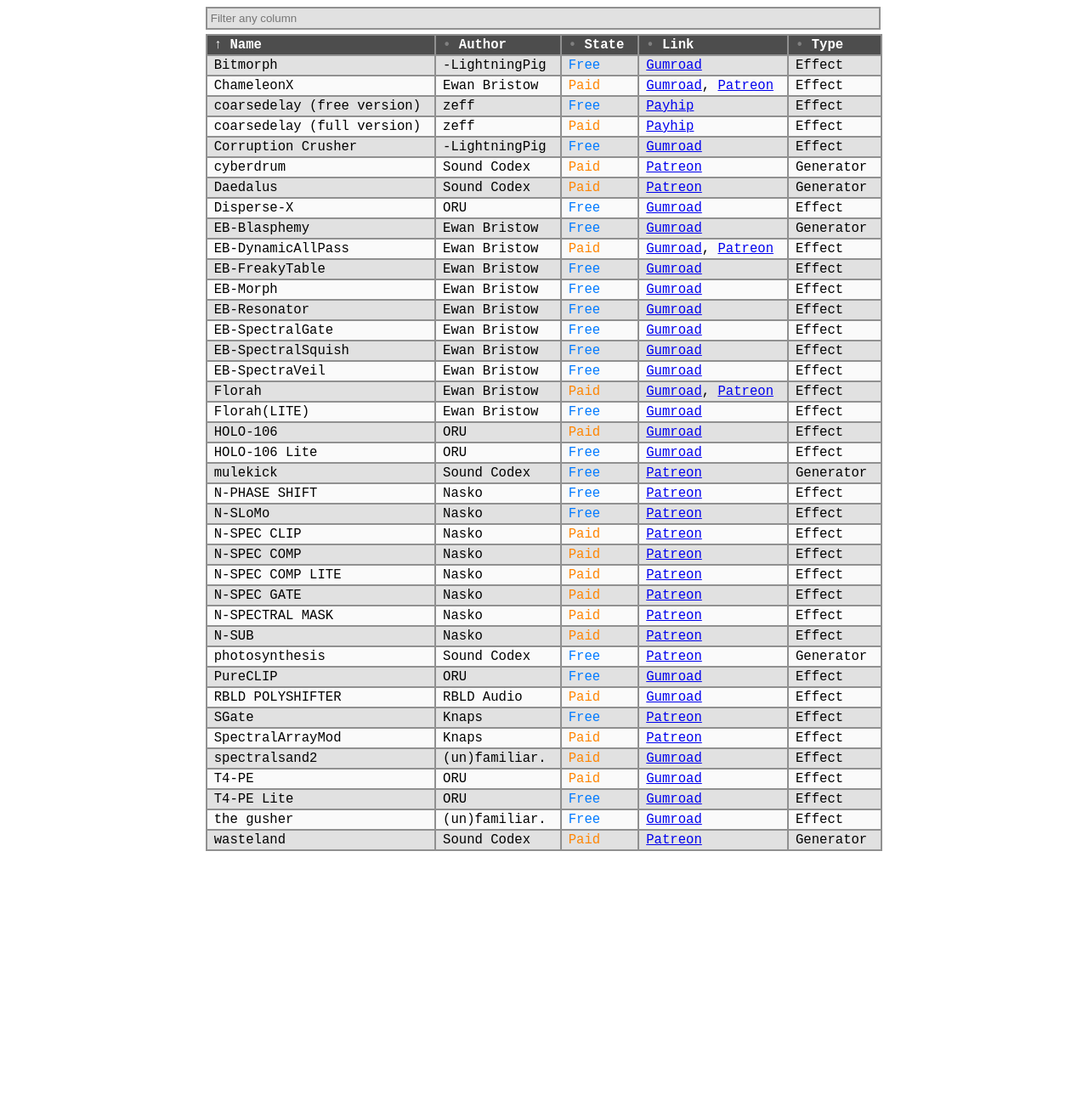
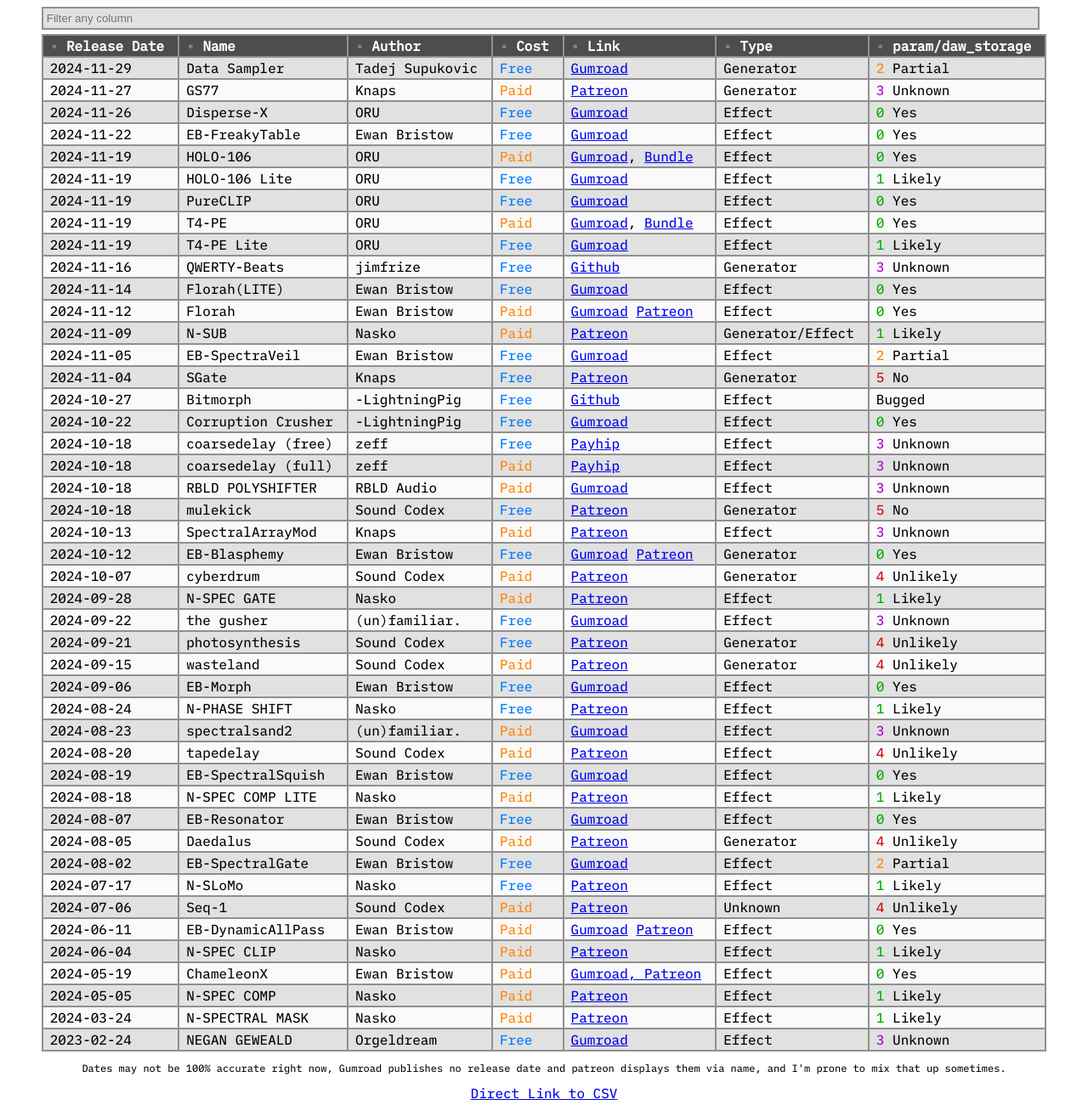
Before and after one commit to DemandDystopia/demanddystopia.github.io, a plain HTML site: page plugdata/plugdir/index.html in a window 1280 px wide. Shown: the whole page at 85% size. Before the commit the page ends 1010 px from the top, so only its background shows below. Drawn offline with Linux system fonts and the light colour scheme.

Commit message:
Add files via upload

```diff
--- a/plugdata/plugdir/index.html
+++ b/plugdata/plugdir/index.html
@@ -8,12 +8,19 @@
       :root {
         --row-color-even: #FAFAFA;;
         --row-color-odd: #E1E1E1;
+
+      }
+      @font-face {
+        font-family: 'IBMPlexMono';
+        src: url('fonts/IBMPlexMono-Text-Latin1.woff') format('woff');
       }
 
+
       body { background-color: #ffffff;
-        font-family: monospace;
-        font-size: 120%;
+        font-family: "IBMPlexMono", monospace;
+        font-feature-settings:"ss02" 1, "ss03" 1, "ss05" 1, "ss06" 1;
         }
+
 
       div {
        margin-left:auto;
@@ -52,6 +59,7 @@
         color: #007AFF;
       }
 
+
       #paid {
         color: #FF8500;
       }
@@ -78,322 +86,467 @@
         color: #FAFAFA;
       }
 
+      #state_Yes::first-letter, #state_likely::first-letter {
+        color: #00A900;
+      }
+      #state_partial::first-letter {
+        color: #FF8500;
+      }
+
+      #state_unlikely::first-letter, #state_no::first-letter {
+        color:#CE0000;
+      }
+      #state_unknown::first-letter {
+       color: #A500CE;
+      }
+
+      #state_Yes::after {
+        content:" Yes";
+      }
+      #state_likely::after {
+        content:" Likely";
+      }
+      #state_partial::after {
+        content:" Partial";
+      }
+
+      #state_unlikely::after{
+        content:" Unlikely";
+      }
+      #state_no::after {
+        content:" No";
+      }
+      #state_unknown::after {
+       content:" Unknown";
+      }
 
       </style>
 </head>
-<body onload="sortTable(0)">
+<body>
 <div id="centered">
-<input type="text" id="myInput" onkeyup="filterTable()" placeholder="Filter any column">
+<input type="text" id="myInput" onkeyup="searchTable()" placeholder="Filter any column">
 
 <table id="myTable">
   <tr>
-      <th onclick="sortTable(0)">Name</th>
-      <th onclick="sortTable(1)">Author</th>
-      <th onclick="sortTable(2)">State</th>
-      <th onclick="sortTable(3)">Link</th>
-      <th onclick="sortTable(4)">Type</th>
-
+    <th onclick="sortTable(0)">Release Date</th>
+    <th onclick="sortTable(1)">Name</th>
+    <th onclick="sortTable(2)">Author</th>
+    <th onclick="sortTable(3)">Cost</th>
+    <th onclick="sortTable(4)">Link</th>
+    <th onclick="sortTable(5)">Type</th>
+    <th onclick="sortTable(6)">param/daw_storage</th>
   </tr>
   <tr>
+    <td>2024-11-29</td>
+    <td>Data Sampler</td>
+    <td>Tadej Supukovic</td>
+    <td id="free">Free</td>
+    <td><a href="https://tdspkaudio.gumroad.com/l/datasampler?layout=profile">Gumroad</a></td>
+    <td>Generator</td>
+    <td id="state_partial">2</td>
+  </tr>
+  <tr>
+    <td>2024-11-27</td>
+    <td>GS77</td>
+    <td>Knaps</td>
+    <td id="paid">Paid</td>
+    <td><a href="https://www.patreon.com/posts/gs77-full-116821234">Patreon</a></td>
+    <td>Generator</td>
+    <td id="state_unknown">3</td>
+  </tr>
+  <tr>
+    <td>2024-11-26</td>
+    <td>Disperse-X</td>
+    <td>ORU</td>
+    <td id="free">Free</td>
+    <td><a href="https://oruaudio.gumroad.com/l/disperse-x">Gumroad</a></td>
+    <td>Effect</td>
+    <td id="state_Yes">0</td>
+  </tr>
+  <tr>
+    <td>2024-11-22</td>
     <td>EB-FreakyTable</td>
     <td>Ewan Bristow</td>
     <td id="free">Free</td>
-      <td><a href="https://ewanbristow.gumroad.com/l/freakytable"">Gumroad</a></td>
+    <td><a href="https://ewanbristow.gumroad.com/l/freakytable">Gumroad</a></td>
     <td>Effect</td>
-
+    <td id="state_Yes">0</td>
   </tr>
   <tr>
+    <td>2024-11-19</td>
+    <td>HOLO-106</td>
+    <td>ORU</td>
+    <td id="paid">Paid</td>
+    <td><a href="https://oruaudio.gumroad.com/l/holo106">Gumroad</a>, <a href="https://oruaudio.gumroad.com/l/retropalette?layout=profile">Bundle</a></td>
+    <td>Effect</td>
+    <td id="state_Yes">0</td>
+  </tr>
+  <tr>
+    <td>2024-11-19</td>
+    <td>HOLO-106 Lite</td>
+    <td>ORU</td>
+    <td id="free">Free</td>
+    <td><a href="https://oruaudio.gumroad.com/l/holo106lite">Gumroad</a></td>
+    <td>Effect</td>
+    <td id="state_likely">1</td>
+  </tr>
+  <tr>
+    <td>2024-11-19</td>
+    <td>PureCLIP</td>
+    <td>ORU</td>
+    <td id="free">Free</td>
+    <td><a href="https://oruaudio.gumroad.com/l/pureclip">Gumroad</a></td>
+    <td>Effect</td>
+    <td id="state_Yes">0</td>
+  </tr>
+  <tr>
+    <td>2024-11-19</td>
+    <td>T4-PE</td>
+    <td>ORU</td>
+    <td id="paid">Paid</td>
+    <td><a href="https://oruaudio.gumroad.com/l/t4pe">Gumroad</a>, <a href="https://oruaudio.gumroad.com/l/retropalette?layout=profile">Bundle</a></td>
+    <td>Effect</td>
+    <td id="state_Yes">0</td>
+  </tr>
+  <tr>
+    <td>2024-11-19</td>
+    <td>T4-PE Lite</td>
+    <td>ORU</td>
+    <td id="free">Free</td>
+    <td><a href="https://oruaudio.gumroad.com/l/t4pelite">Gumroad</a></td>
+    <td>Effect</td>
+    <td id="state_likely">1</td>
+  </tr>
+  <tr>
+    <td>2024-11-16</td>
+    <td>QWERTY-Beats</td>
+    <td>jimfrize</td>
+    <td id="free">Free</td>
+    <td><a href="https://github.com/jimfrize/qwerty-beats">Github</a></td>
+    <td>Generator</td>
+    <td id="state_unknown">3</td>
+  </tr>
+  <tr>
+    <td>2024-11-14</td>
     <td>Florah(LITE)</td>
     <td>Ewan Bristow</td>
     <td id="free">Free</td>
     <td><a href="https://ewanbristow.gumroad.com/l/FlorahLITE">Gumroad</a></td>
     <td>Effect</td>
-
+    <td id="state_Yes">0</td>
   </tr>
   <tr>
+    <td>2024-11-12</td>
+    <td>Florah</td>
+    <td>Ewan Bristow</td>
+    <td id="paid">Paid</td>
+    <td><a href="https://ewanbristow.gumroad.com/l/Florah">Gumroad</a> <a href="https://www.patreon.com/user?u=47612738">Patreon</a></td>
+    <td>Effect</td>
+    <td id="state_Yes">0</td>
+  </tr>
+  <tr>
+    <td>2024-11-09</td>
+    <td>N-SUB</td>
+    <td>Nasko</td>
+    <td id="paid">Paid</td>
+    <td><a href="https://www.patreon.com/posts/n-sub-plugdata-115682326">Patreon</a></td>
+    <td>Generator/Effect</td>
+    <td id="state_likely">1</td>
+  </tr>
+  <tr>
+    <td>2024-11-05</td>
     <td>EB-SpectraVeil</td>
     <td>Ewan Bristow</td>
     <td id="free">Free</td>
     <td><a href="https://ewanbristow.gumroad.com/l/spectraveil">Gumroad</a></td>
     <td>Effect</td>
-
+    <td id="state_partial">2</td>
   </tr>
   <tr>
+    <td>2024-11-04</td>
+    <td>SGate</td>
+    <td>Knaps</td>
+    <td id="free">Free</td>
+    <td><a href="https://www.patreon.com/posts/sgate-free-for-115304470">Patreon</a></td>
+    <td>Generator</td>
+    <td id="state_no">5</td>
+  </tr>
+  <tr>
+    <td>2024-10-27</td>
+    <td>Bitmorph</td>
+    <td>-LightningPig</td>
+    <td id="free">Free</td>
+    <td><a href="https://lightningpig.gumroad.com/l/bitmorph">Github</td>
+    <td>Effect</td>
+    <td>Bugged</td>
+  </tr>
+  <tr>
+    <td>2024-10-22</td>
+    <td>Corruption Crusher</td>
+    <td>-LightningPig</td>
+    <td id="free">Free</td>
+    <td><a href="https://lightningpig.gumroad.com/l/Corruptioncrusher">Gumroad</a></td>
+    <td>Effect</td>
+    <td id="state_Yes">0</td>
+  </tr>
+  <tr>
+    <td>2024-10-18</td>
+    <td>coarsedelay (free)</td>
+    <td>zeff</td>
+    <td id="free">Free</td>
+    <td><a href="https://payhip.com/b/UPhVE">Payhip</a></td>
+    <td>Effect</td>
+    <td id="state_unknown">3</td>
+  </tr>
+  <tr>
+    <td>2024-10-18</td>
+    <td>coarsedelay (full)</td>
+    <td>zeff</td>
+    <td id="paid">Paid</td>
+    <td><a href="https://payhip.com/b/UPhVE">Payhip</a></td>
+    <td>Effect</td>
+    <td id="state_unknown">3</td>
+  </tr>
+  <tr>
+    <td>2024-10-18</td>
+    <td>RBLD POLYSHIFTER</td>
+    <td>RBLD Audio</td>
+    <td id="paid">Paid</td>
+    <td><a href="https://rbldaudio.gumroad.com/l/polyshifter">Gumroad</a></td>
+    <td>Effect</td>
+    <td id="state_unknown">3</td>
+  </tr>
+  <tr>
+    <td>2024-10-18</td>
+    <td>mulekick</td>
+    <td>Sound Codex</td>
+    <td id="free">Free</td>
+    <td><a href="https://www.patreon.com/posts/free-kick-plugin-114234438">Patreon</a></td>
+    <td>Generator</td>
+    <td id="state_no">5</td>
+  </tr>
+  <tr>
+    <td>2024-10-13</td>
+    <td>SpectralArrayMod</td>
+    <td>Knaps</td>
+    <td id="paid">Paid</td>
+    <td><a href="https://www.patreon.com/posts/spectral-array-113919514">Patreon</a></td>
+    <td>Effect</td>
+    <td id="state_unknown">3</td>
+  </tr>
+  <tr>
+    <td>2024-10-12</td>
     <td>EB-Blasphemy</td>
     <td>Ewan Bristow</td>
     <td id="free">Free</td>
-      <td><a href="https://ewanbristow.gumroad.com/l/Blasphemy">Gumroad</a></td>
+    <td><a href="https://ewanbristow.gumroad.com/l/Florah">Gumroad</a> <a href="https://www.patreon.com/user?u=47612738">Patreon</a></td>
     <td>Generator</td>
-
+    <td id="state_Yes">0</td>
   </tr>
   <tr>
+    <td>2024-10-07</td>
+    <td>cyberdrum</td>
+    <td>Sound Codex</td>
+    <td id="paid">Paid</td>
+    <td><a href="https://www.patreon.com/posts/cyberdrum-v1-0-0-113553292">Patreon</a></td>
+    <td>Generator</td>
+    <td id="state_unlikely">4</td>
+  </tr>
+  <tr>
+    <td>2024-09-28</td>
+    <td>N-SPEC GATE</td>
+    <td>Nasko</td>
+    <td id="paid">Paid</td>
+    <td><a href="https://www.patreon.com/posts/n-spec-gate-fx-112905340">Patreon</a></td>
+    <td>Effect</td>
+    <td id="state_likely">1</td>
+  </tr>
+  <tr>
+    <td>2024-09-22</td>
+    <td>the gusher</td>
+    <td>(un)familiar.</td>
+    <td id="free">Free</td>
+    <td><a href="https://unfamiliartunes.gumroad.com/l/the-gusher">Gumroad</a></td>
+    <td>Effect</td>
+    <td id="state_unknown">3</td>
+  </tr>
+  <tr>
+    <td>2024-09-21</td>
+    <td>photosynthesis</td>
+    <td>Sound Codex</td>
+    <td id="free">Free</td>
+    <td><a href="https://www.patreon.com/posts/free-botanica-v1-112494633">Patreon</a></td>
+    <td>Generator</td>
+    <td id="state_unlikely">4</td>
+  </tr>
+  <tr>
+    <td>2024-09-15</td>
+    <td>wasteland</td>
+    <td>Sound Codex</td>
+    <td id="paid">Paid</td>
+    <td><a href="https://www.patreon.com/posts/wasteland-v1-0-1-112121744">Patreon</a></td>
+    <td>Generator</td>
+    <td id="state_unlikely">4</td>
+  </tr>
+  <tr>
+    <td>2024-09-06</td>
     <td>EB-Morph</td>
     <td>Ewan Bristow</td>
     <td id="free">Free</td>
     <td><a href="https://ewanbristow.gumroad.com/l/rrsdkv">Gumroad</a></td>
     <td>Effect</td>
-
+    <td id="state_Yes">0</td>
   </tr>
   <tr>
-      <td>Florah</td>
-      <td>Ewan Bristow</td>
-      <td id="paid">Paid</td>
-      <td><a href="https://ewanbristow.gumroad.com/l/Florah">Gumroad</a>, <a href="https://www.patreon.com/user?u=47612738">Patreon</a></td>
+    <td>2024-08-24</td>
+    <td>N-PHASE SHIFT</td>
+    <td>Nasko</td>
+    <td id="free">Free</td>
+    <td><a href="https://www.patreon.com/posts/n-phase-shift-fx-110714959">Patreon</a></td>
     <td>Effect</td>
-
+    <td id="state_likely">1</td>
   </tr>
   <tr>
+    <td>2024-08-23</td>
+    <td>spectralsand2</td>
+    <td>(un)familiar.</td>
+    <td id="paid">Paid</td>
+    <td><a href="https://unfamiliartunes.gumroad.com/l/spectralsand">Gumroad</a></td>
+    <td>Effect</td>
+    <td id="state_unknown">3</td>
+  </tr>
+  <tr>
+    <td>2024-08-20</td>
+    <td>tapedelay</td>
+    <td>Sound Codex</td>
+    <td id="paid">Paid</td>
+    <td><a href="https://www.patreon.com/posts/tapedelay-v1-4-0-110438245">Patreon</a></td>
+    <td>Effect</td>
+    <td id="state_unlikely">4</td>
+  </tr>
+  <tr>
+    <td>2024-08-19</td>
     <td>EB-SpectralSquish</td>
     <td>Ewan Bristow</td>
     <td id="free">Free</td>
     <td><a href="https://ewanbristow.gumroad.com/l/SpectralSquish">Gumroad</a></td>
     <td>Effect</td>
-
+    <td id="state_Yes">0</td>
   </tr>
   <tr>
+    <td>2024-08-18</td>
+    <td>N-SPEC COMP LITE</td>
+    <td>Nasko</td>
+    <td id="paid">Paid</td>
+    <td><a href="https://www.patreon.com/posts/n-spec-comp-lite-110333394">Patreon</a></td>
+    <td>Effect</td>
+    <td id="state_likely">1</td>
+  </tr>
+  <tr>
+    <td>2024-08-07</td>
     <td>EB-Resonator</td>
     <td>Ewan Bristow</td>
     <td id="free">Free</td>
     <td><a href="https://ewanbristow.gumroad.com/l/EBResonator">Gumroad</a></td>
     <td>Effect</td>
-
+    <td id="state_Yes">0</td>
   </tr>
   <tr>
+    <td>2024-08-05</td>
+    <td>Daedalus</td>
+    <td>Sound Codex</td>
+    <td id="paid">Paid</td>
+    <td><a href="https://www.patreon.com/posts/daedalus-v1-0-2-109511951">Patreon</a></td>
+    <td>Generator</td>
+    <td id="state_unlikely">4</td>
+  </tr>
+  <tr>
+    <td>2024-08-02</td>
     <td>EB-SpectralGate</td>
     <td>Ewan Bristow</td>
     <td id="free">Free</td>
     <td><a href="https://ewanbristow.gumroad.com/l/SpectralGate">Gumroad</a></td>
     <td>Effect</td>
+    <td id="state_partial">2</td>
   </tr>
   <tr>
-      <td>EB-DynamicAllPass</td>
-      <td>Ewan Bristow</td>
-      <td id="paid">Paid</td>
-      <td><a href="https://ewanbristow.gumroad.com/l/EB-DynamicAllPass">Gumroad</a>, <a href="https://www.patreon.com/user?u=47612738">Patreon</a></td>
-      <td>Effect</td>
-
-  </tr>
-  <tr>
-      <td>ChameleonX</td>
-      <td>Ewan Bristow</td>
-      <td id="paid">Paid</td>
-      <td><a href="https://ewanbristow.gumroad.com/l/chameleonxbeta">Gumroad</a>, <a href="https://www.patreon.com/user?u=47612738">Patreon</a></td>
-      <td>Effect</td>
-
-  </tr>
-  <tr>
-      <td>N-SUB</td>
-      <td>Nasko</td>
-      <td id="paid">Paid</td>
-      <td><a href="https://www.patreon.com/posts/n-sub-plugdata-115682326">Patreon</a></td>
-      <td>Effect</td>
-  </tr>
-  <tr>
-      <td>N-SPEC GATE</td>
-      <td>Nasko</td>
-      <td id="paid">Paid</td>
-      <td><a href="https://www.patreon.com/posts/n-spec-gate-fx-112905340">Patreon</a></td>
-      <td>Effect</td>
-  </tr>
-  <tr>
-      <td>N-PHASE SHIFT</td>
-      <td>Nasko</td>
-      <td id="free">Free</td>
-      <td><a href="https://www.patreon.com/posts/n-phase-shift-fx-110714959">Patreon</a></td>
-      <td>Effect</td>
-  </tr>
-  <tr>
-      <td>N-SPEC COMP LITE</td>
-      <td>Nasko</td>
-      <td id="paid">Paid</td>
-      <td><a href="https://www.patreon.com/posts/n-spec-comp-lite-110333394">Patreon</a></td>
-      <td>Effect</td>
-  </tr>
-  <tr>
+    <td>2024-07-17</td>
     <td>N-SLoMo</td>
     <td>Nasko</td>
     <td id="free">Free</td>
     <td><a href="https://www.patreon.com/posts/n-slomo-plugdata-106385744">Patreon</a></td>
     <td>Effect</td>
+    <td id="state_likely">1</td>
   </tr>
   <tr>
+    <td>2024-07-06</td>
+    <td>Seq-1</td>
+    <td>Sound Codex</td>
+    <td id="paid">Paid</td>
+    <td><a href="https://www.patreon.com/posts/seq-1-patch-107603506">Patreon</a></td>
+    <td >Unknown</td>
+    <td id="state_unlikely">4</td>
+  </tr>
+  <tr>
+    <td>2024-06-11</td>
+    <td>EB-DynamicAllPass</td>
+    <td>Ewan Bristow</td>
+    <td id="paid">Paid</td>
+    <td><a href="https://ewanbristow.gumroad.com/l/Florah">Gumroad</a> <a href="https://www.patreon.com/user?u=47612738">Patreon</a></td>
+    <td>Effect</td>
+    <td id="state_Yes">0</td>
+  </tr>
+  <tr>
+    <td>2024-06-04</td>
     <td>N-SPEC CLIP</td>
     <td>Nasko</td>
     <td id="paid">Paid</td>
     <td><a href="https://www.patreon.com/posts/n-spec-clip-fx-105527346">Patreon</a></td>
     <td>Effect</td>
+    <td id="state_likely">1</td>
   </tr>
   <tr>
+    <td>2024-05-19</td>
+    <td>ChameleonX</td>
+    <td>Ewan Bristow</td>
+    <td id="paid">Paid</td>
+    <td><a href="https://ewanbristow.gumroad.com/l/chameleonxbeta, https://www.patreon.com/user?u=47612738">Gumroad, Patreon</a></td>
+    <td>Effect</td>
+    <td id="state_Yes">0</td>
+  </tr>
+  <tr>
+    <td>2024-05-05</td>
     <td>N-SPEC COMP</td>
     <td>Nasko</td>
     <td id="paid">Paid</td>
     <td><a href="https://www.patreon.com/posts/n-spec-comp-fx-103688179">Patreon</a></td>
     <td>Effect</td>
+    <td id="state_likely">1</td>
   </tr>
   <tr>
+    <td>2024-03-24</td>
     <td>N-SPECTRAL MASK</td>
     <td>Nasko</td>
     <td id="paid">Paid</td>
     <td><a href="https://www.patreon.com/posts/n-spectral-mask-100980671">Patreon</a></td>
     <td>Effect</td>
+    <td id="state_likely">1</td>
   </tr>
   <tr>
-      <td>T4-PE</td>
-      <td>ORU</td>
-      <td id="paid">Paid</td>
-      <td><a href="https://oruaudio.gumroad.com/l/t4pe">Gumroad</a></td>
+    <td>2023-02-24</td>
+    <td>NEGAN GEWEALD</td>
+    <td>Orgeldream</td>
+    <td id="free">Free</td>
+    <td><a href="https://orgeldream.gumroad.com/l/negangeweald">Gumroad</a></td>
     <td>Effect</td>
-
-  </tr>
-  <tr>
-      <td>T4-PE Lite</td>
-      <td>ORU</td>
-      <td id="free">Free</td>
-      <td><a href="https://oruaudio.gumroad.com/l/t4pelite">Gumroad</a></td>
-      <td>Effect</td>
-  </tr>
-  <tr>
-      <td>HOLO-106</td>
-      <td>ORU</td>
-      <td id="paid">Paid</td>
-      <td><a href="https://oruaudio.gumroad.com/l/holo106">Gumroad</a></td>
-      <td>Effect</td>
-
-  </tr>
-  <tr>
-      <td>HOLO-106 Lite</td>
-      <td>ORU</td>
-      <td id="free">Free</td>
-      <td><a href="https://oruaudio.gumroad.com/l/holo106lite">Gumroad</a></td>
-      <td>Effect</td>
-  </tr>
-  <tr>
-      <td>PureCLIP</td>
-      <td>ORU</td>
-      <td id="free">Free</td>
-      <td><a href="https://oruaudio.gumroad.com/l/pureclip">Gumroad</a></td>
-      <td>Effect</td>
-
-  </tr>
-  <tr>
-      <td>Disperse-X</td>
-      <td>ORU</td>
-      <td id="free">Free</td>
-      <td><a href="https://oruaudio.gumroad.com/l/disperse-x">Gumroad</a></td>
-      <td>Effect</td>
-
-  </tr>
-  <tr>
-      <td>coarsedelay (free version)</td>
-      <td>zeff</td>
-      <td id="free">Free</td>
-      <td><a href="https://payhip.com/b/UPhVE">Payhip</a></td>
-      <td>Effect</td>
-  </tr>
-  <tr>
-      <td>coarsedelay (full version)</td>
-      <td>zeff</td>
-      <td id="paid">Paid</td>
-      <td><a href="https://payhip.com/b/UPhVE">Payhip</a></td>
-      <td>Effect</td>
-  </tr>
-  <tr>
-      <td>SGate</td>
-      <td>Knaps</td>
-      <td id="free">Free</td>
-      <td><a href="https://www.patreon.com/posts/sgate-free-for-115304470">Patreon</a></td>
-      <td>Effect</td>
-
-  </tr>
-  <tr>
-      <td>SpectralArrayMod</td>
-      <td>Knaps</td>
-      <td id="paid">Paid</td>
-      <td><a href="https://www.patreon.com/posts/spectral-array-113919514">Patreon</a></td>
-      <td>Effect</td>
-
-  </tr>
-  <tr>
-      <td>photosynthesis</td>
-      <td>Sound Codex</td>
-      <td id="free">Free</td>
-      <td><a href="https://www.patreon.com/posts/free-botanica-v1-112494633">Patreon</a></td>
-      <td>Generator</td>
-
-  </tr>
-  <tr>
-      <td>wasteland</td>
-      <td>Sound Codex</td>
-      <td id="paid">Paid</td>
-      <td><a href="https://www.patreon.com/posts/wasteland-v1-0-1-112121744">Patreon</a></td>
-      <td>Generator</td>
-  </tr>
-  <tr>
-      <td>Daedalus</td>
-      <td>Sound Codex</td>
-      <td id="paid">Paid</td>
-      <td><a href="https://www.patreon.com/posts/daedalus-v1-0-2-109511951">Patreon</a></td>
-      <td>Generator</td>
-
-  </tr>
-  <tr>
-      <td>cyberdrum</td>
-      <td>Sound Codex</td>
-      <td id="paid">Paid</td>
-      <td><a href="https://www.patreon.com/posts/cyberdrum-v1-0-0-113553292">Patreon</a></td>
-      <td>Generator</td>
-
-  </tr>
-  <tr>
-      <td>mulekick</td>
-      <td>Sound Codex</td>
-      <td id="free">Free</td>
-      <td><a href="https://www.patreon.com/posts/free-kick-plugin-114234438">Patreon</a></td>
-      <td>Generator</td>
-
-  </tr>
-  <tr>
-      <td>spectralsand2</td>
-      <td>(un)familiar.</td>
-      <td id="paid">Paid</td>
-      <td><a href="https://unfamiliartunes.gumroad.com/l/spectralsand">Gumroad</a></td>
-      <td>Effect</td>
-
-  </tr>
-  <tr>
-      <td>the gusher</td>
-      <td>(un)familiar.</td>
-      <td id="free">Free</td>
-      <td><a href="https://unfamiliartunes.gumroad.com/l/the-gusher">Gumroad</a></td>
-      <td>Effect</td>
-  </tr>
-  <tr>
-      <td>RBLD POLYSHIFTER</td>
-      <td>RBLD Audio</td>
-      <td id="paid">Paid</td>
-      <td><a href="https://rbldaudio.gumroad.com/l/polyshifter">Gumroad</a></td>
-      <td>Effect</td>
-
-  </tr>
-  <tr>
-      <td>Corruption Crusher</td>
-      <td>-LightningPig</td>
-      <td id="free">Free</td>
-      <td><a href="https://lightningpig.gumroad.com/l/Corruptioncrusher">Gumroad</a></td>
-      <td>Effect</td>
-
-  </tr>
-  <tr>
-      <td>Bitmorph</td>
-      <td>-LightningPig</td>
-      <td id="free">Free</td>
-      <td><a href="https://lightningpig.gumroad.com/l/bitmorph">Gumroad</a></td>
-      <td>Effect</td>
-
+    <td id="state_unknown">3</td>
   </tr>
   </table>
+
+
 </div>
-
+<div style="text-align: center;"><p style="font-size: 12px;">Dates may not be 100% accurate right now, Gumroad publishes no release date and patreon displays them via name, and I'm prone to mix that up sometimes.</p>
+<a href="https://github.com/DemandDystopia/demanddystopia.github.io/blob/main/plugdata/plugdir/Plugdir.csv">Direct Link to CSV</a></div>
 <script>
 function sortTable2(n) {
   var table, rows, switching, i, x, y, shouldSwitch, dir, switchcount = 0;
@@ -527,9 +680,7 @@ function sortTable(n) {
 }
 
 
-
-
-function filterTable() {
+function searchTable() {
   var input = document.getElementById("myInput");
   var filter = input.value.toUpperCase();
   var table = document.getElementById("myTable");
@@ -576,7 +727,21 @@ function colorRows(table) {
   }
 }
 
+function Linkify(inputText) {
+        //URLs starting with http://, https://, or ftp://
+        var replacePattern1 = /(\b(https?|ftp):\/\/[-A-Z0-9+&@#\/%?=~_|!:,.;]*[-A-Z0-9+&@#\/%=~_|])/gim;
+        var replacedText = inputText.replace(replacePattern1, '$1" target="_blank">$1</a>');
 
+        //URLs starting with www. (without // before it, or it'd re-link the ones done above)
+        var replacePattern2 = /(^|[^\/])(www\.[\S]+(\b|$))/gim;
+        var replacedText = replacedText.replace(replacePattern2, '$1http://$2" target="_blank">$2</a>');
+
+        //Change email addresses to mailto:: links
+        var replacePattern3 = /(([a-zA-Z0-9_\-\.]+)@[a-zA-Z_]+?(?:\.[a-zA-Z]{2,6}))+/gim;
+        var replacedText = replacedText.replace(replacePattern3, 'mailto:$1">$1</a>');
+
+        return replacedText
+    }
 </script>
 
 </body>
```
Lines whose indentation alone changed are shown as unchanged.
